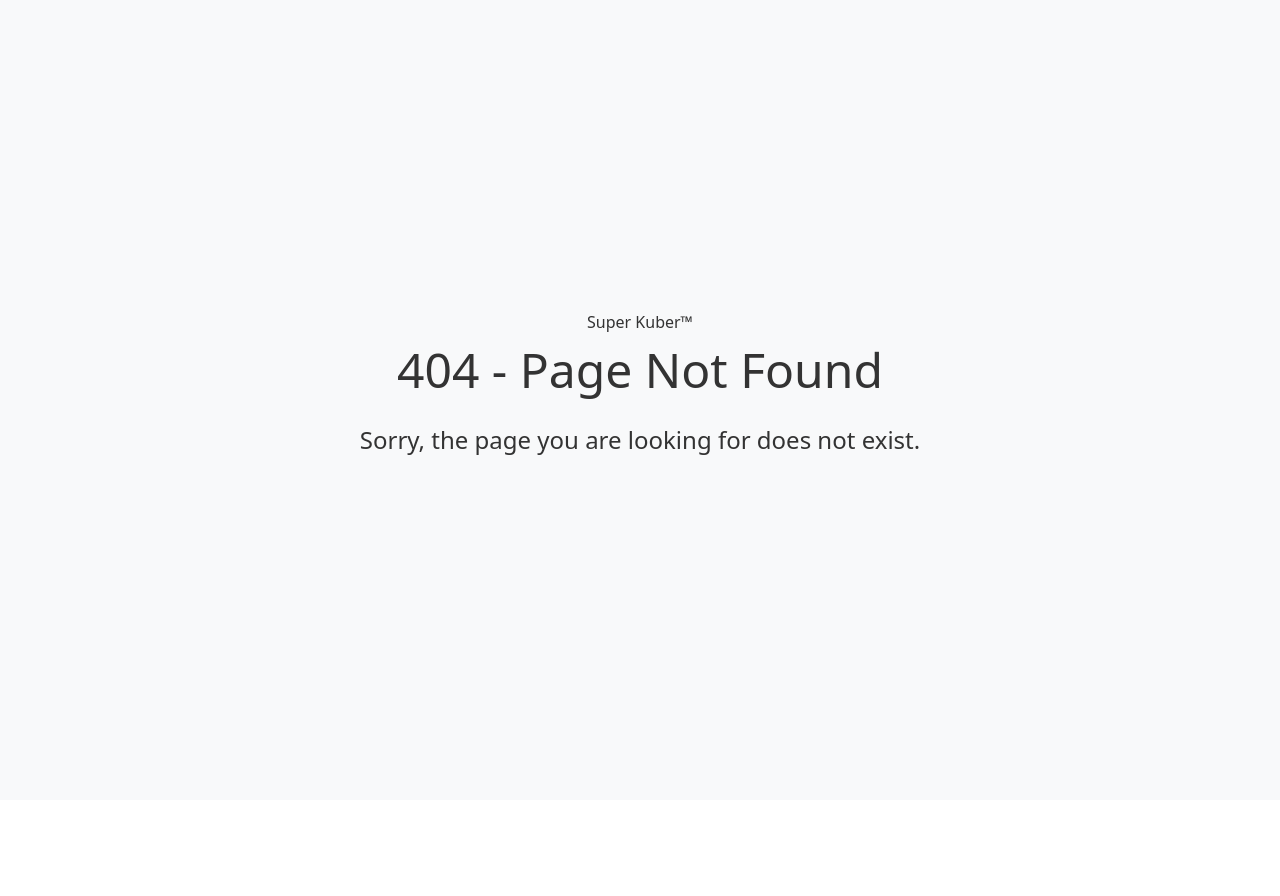
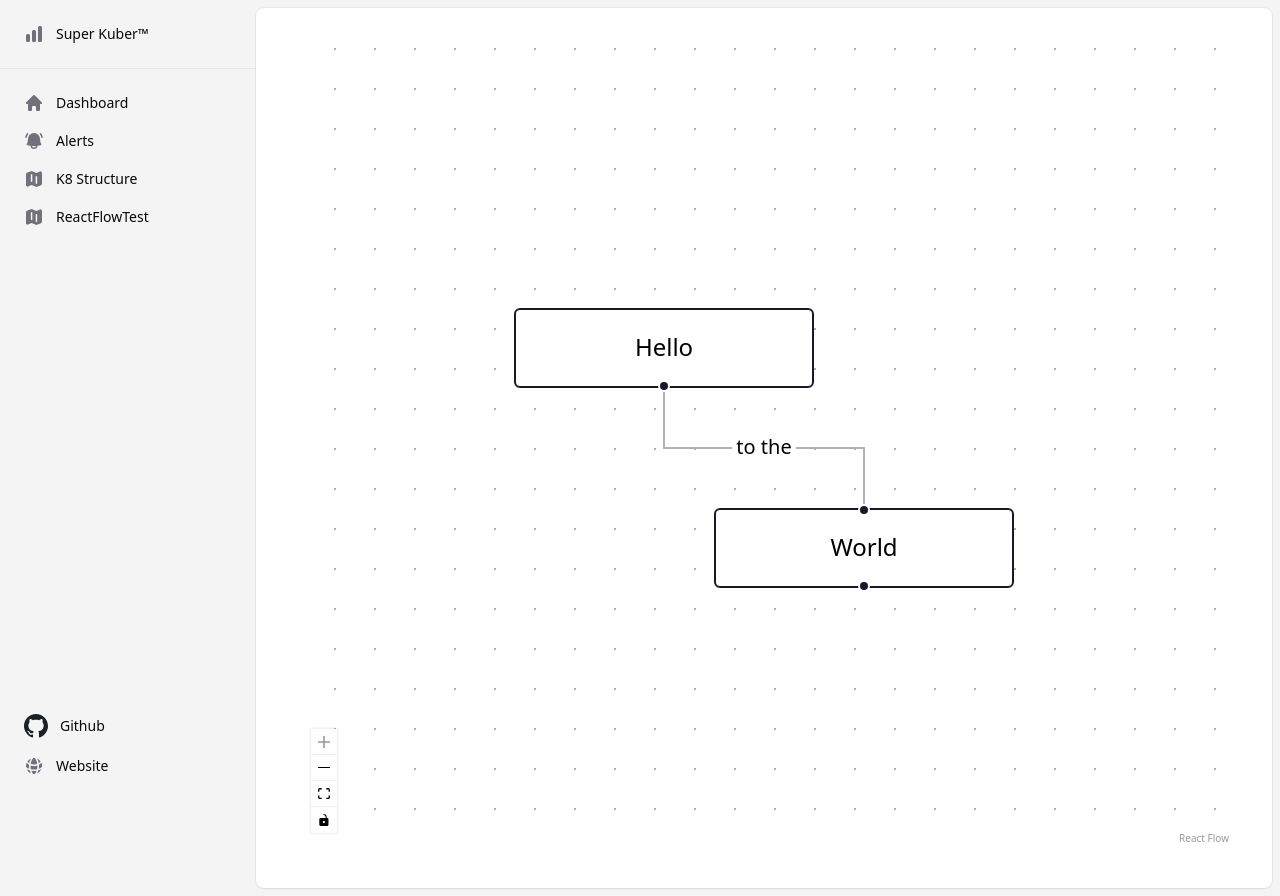
Before and after one commit to oslabs-beta/K8Mate, a React (Vite) app in the folder front-end/: page /flow in a window 1280 px wide. Before the commit this address had no page. Before the commit the page ends 800 px from the top, so only its background shows below. Built offline with nearby package versions, Linux system fonts and the light colour scheme.

Commit message:
testflowtree

```diff
--- a/front-end/package.json
+++ b/front-end/package.json
@@ -12,6 +12,7 @@
   "dependencies": {
     "@headlessui/react": "^2.1.2",
     "@heroicons/react": "^2.1.5",
+    "@xyflow/react": "^12.1.1",
     "framer-motion": "^11.3.28",
     "react": "^18.3.1",
     "react-dom": "^18.3.1",
--- a/front-end/src/App.jsx
+++ b/front-end/src/App.jsx
@@ -9,7 +9,8 @@
 import Alerts from './pages/Alerts/Alerts';
 import Dashboard from './pages/Dashboard/Dashboard';
 import Tree from './pages/Tree/Tree';
-import Notfound from './pages/Notfound/Notfound'
+import Notfound from './pages/Notfound/Notfound';
+import Flow from './pages/Flow/Flow';
 
 import { ApplicationLayout } from './components/application-layout'
 
@@ -36,6 +37,9 @@
         <Route path="/dashboard" element={withLayout(Dashboard)} />
         <Route path="/tree" element={withLayout(Tree)} />
 
+        {/* TO BE REMOVED */}
+        <Route path="/flow" element={withLayout(Flow)} />
+
         {/* Catch-all route without the layout */}
         <Route path="*" element={<Notfound />} />
       </Routes>
--- a/front-end/src/components/application-layout.jsx
+++ b/front-end/src/components/application-layout.jsx
@@ -84,6 +84,17 @@
                 <MapIcon />
                 <SidebarLabel>K8 Structure</SidebarLabel>
               </SidebarItem>
+
+              {/* TO BE REMOVED */}
+              <SidebarItem as={NavLink} to="/flow"  current={useLocation().pathname === "/tree"}
+              onClick={() => setShowSidebar(false)}
+              >
+                <MapIcon />
+                <SidebarLabel>ReactFlowTest</SidebarLabel>
+              </SidebarItem>
+
+
+
             </SidebarSection>
             <SidebarSpacer />
 
--- /dev/null
+++ b/front-end/src/pages/Flow/Flow.jsx
@@ -0,0 +1,58 @@
+import { useState, useCallback } from 'react';
+import {
+  ReactFlow,
+  Controls,
+  Background,
+  applyNodeChanges,
+  applyEdgeChanges,
+} from '@xyflow/react';
+import '@xyflow/react/dist/style.css';
+
+const initialNodes = [
+  {
+    id: '1',
+    data: { label: 'Hello' },
+    position: { x: 0, y: 0 },
+    type: 'input',
+  },
+  {
+    id: '2',
+    data: { label: 'World' },
+    position: { x: 100, y: 100 },
+  },
+];
+
+const initialEdges = [
+  { id: '1-2', source: '1', target: '2', label: 'to the', type: 'step' },
+];
+
+function Flow() {
+  const [nodes, setNodes] = useState(initialNodes);
+  const [edges, setEdges] = useState(initialEdges);
+
+  const onNodesChange = useCallback(
+    (changes) => setNodes((nds) => applyNodeChanges(changes, nds)),
+    [],
+  );
+  const onEdgesChange = useCallback(
+    (changes) => setEdges((eds) => applyEdgeChanges(changes, eds)),
+    [],
+  );
+
+  return (
+    <div style={{ height: '800px' }}>
+      <ReactFlow
+        nodes={nodes}
+        onNodesChange={onNodesChange}
+        edges={edges}
+        onEdgesChange={onEdgesChange}
+        fitView
+      >
+        <Background />
+        <Controls />
+      </ReactFlow>
+    </div>
+  );
+}
+
+export default Flow;
--- a/front-end/src/pages/Tree/Tree.jsx
+++ b/front-end/src/pages/Tree/Tree.jsx
@@ -1,4 +1,6 @@
 import React from 'react'
+import { ReactFlow, Controls, Background } from '@xyflow/react';
+import '@xyflow/react/dist/style.css';
 
 function Tree() {
   return (
@@ -6,4 +8,5 @@
   )
 }
 
+
 export default Tree
```
Also changed, not shown: 1 other file (tests, documents, lock files or other folders).
